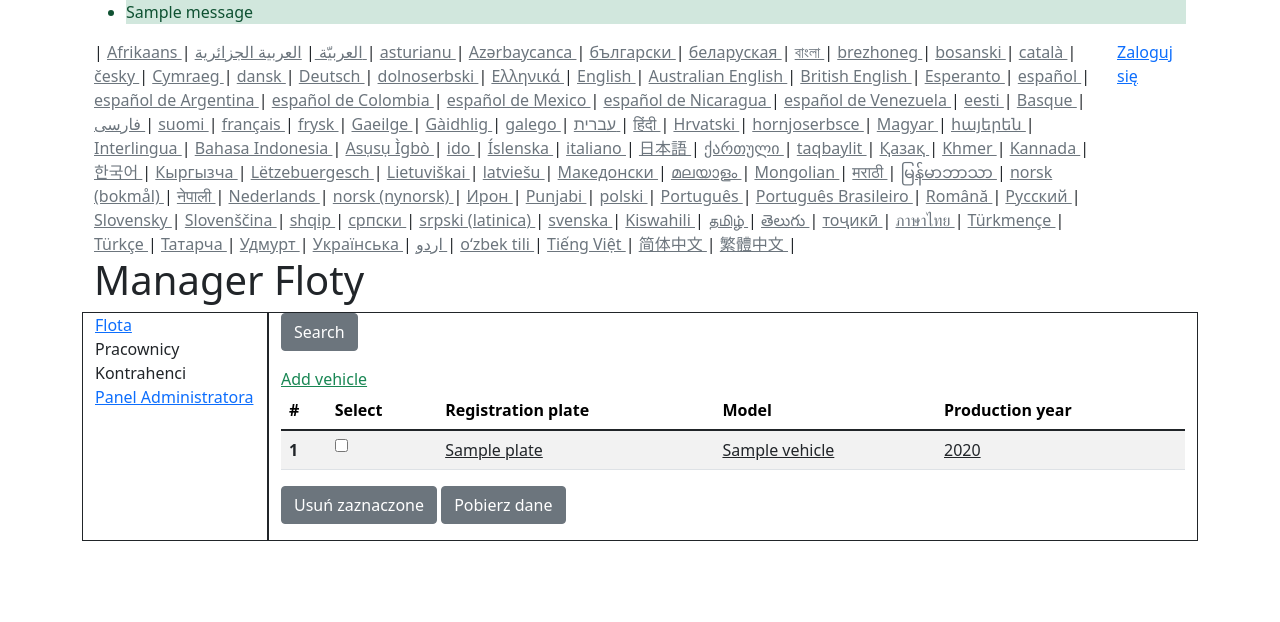
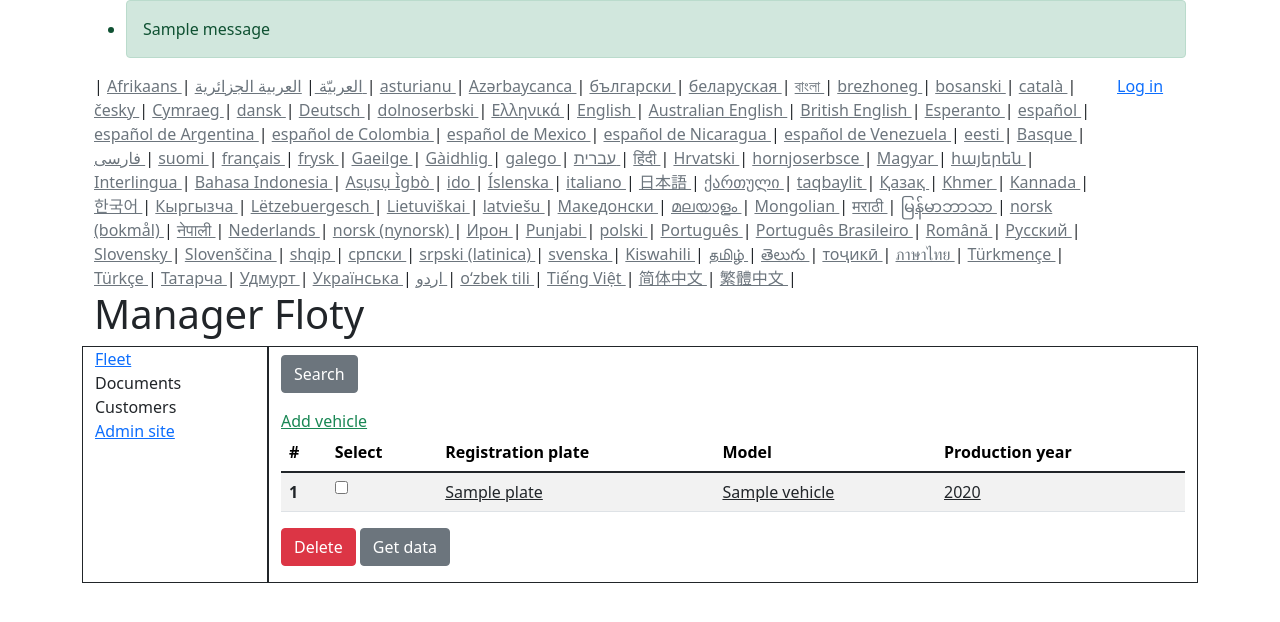
Before and after one commit to massacc/fleet, a Django app: template vehicle/templates/vehicle/vehicle_filter.html in a window 1280 px wide. Shown: the top 622 px of the page. Run offline with Django 3.2, Linux system fonts and the light colour scheme; the template is opened without the code that fills it: most values are stand-ins (such as "Sample title", 1, 10 or a date in 2020); one stand-in notice (Sample message) is shown; some libraries are stand-ins or nearby versions.

Commit message:
translations added to temlates

```diff
--- a/vehicle/templates/vehicle/base.html
+++ b/vehicle/templates/vehicle/base.html
@@ -25,7 +25,7 @@
                      {% if messages %}
                         <ul class="messages">
                             {% for message in messages %}
-                                <li class="alert-{{ message.tags }}">
+                                <li class=" alert alert-{{ message.tags }}">
                                     {{ message|safe }}
                                 </li>
                             {% endfor %}
@@ -51,9 +51,9 @@
                 </div>
                 <div class="col col-md-1">
                     {% if request.user.is_authenticated %}
-                        <a href="{% url 'vehicle:logout' %}">Wyloguj się</a>
+                        <a href="{% url 'vehicle:logout' %}">{% trans "Log out" %}</a>
                     {% else %}
-                        <a href="{% url 'vehicle:login' %}">Zaloguj się</a>
+                        <a href="{% url 'vehicle:login' %}">{% trans "Log in" %}</a>
                     {% endif %}
                 </div>
                 <div class="col col-12">
@@ -64,10 +64,10 @@
             <div class="row">
                 <!--sidebar -->
                 <div class="col col-md-2 border border-dark">
-                    <div><a href="{% url 'vehicle:vehicles' %}">Flota</a></div>
-                    <div>Pracownicy</div>
-                    <div>Kontrahenci</div>
-                    <div><a href={% url 'admin:index' %}>Panel Administratora</a></div>
+                    <div><a href="{% url 'vehicle:vehicles' %}">{% trans "Fleet" %}</a></div>
+                    <div>{% trans "Documents" %}</div>
+                    <div>{% trans "Customers" %}</div>
+                    <div><a href={% url 'admin:index' %}>{% trans "Admin site" %}</a></div>
                 </div>
 
                 <!--content-->
--- a/vehicle/templates/vehicle/vehicle_filter.html
+++ b/vehicle/templates/vehicle/vehicle_filter.html
@@ -1,17 +1,20 @@
 {% extends "vehicle/base.html" %}
+#{% load i18n %}
 {% load crispy_forms_tags %}
-
+{% load django_bootstrap5 %}
 {% block title %}Vehicles{% endblock %}
 
 {% block content %}
+
+    <form method="get">
+        <h6>{{ filter.form.plate.label }}</h6>
+        <h5>{{ filter.form.plate }}</h5>
+
+        <button type="submit" class="btn btn-secondary">{% trans "Search" %}</button>
+    </form>
+
     <div>
-    <form method="get">
-        {{ filter.form|crispy }}
-        <button type="submit" class="btn btn-secondary">Search</button>
-    </form>
-    </div>
-    <div>
-        <a href= "{% url 'vehicle:create' %}" class="link-success">Add vehicle</a>
+        <a href= "{% url 'vehicle:create' %}" class="link-success">{% trans "Add vehicle" %}</a>
     </div>
 
     <div>
@@ -20,10 +23,10 @@
         <thead>
             <tr>
                 <th scope="col">#</th>
-                <th scope='col'>Select</th>
-                <th scope="col">Registration plate</th>
-                <th scope="col">Model</th>
-                <th scope="col">Production year</th>
+                <th scope='col'>{% trans "Select" %}</th>
+                <th scope="col">{% trans "Registration plate" %}</th>
+                <th scope="col">{% trans "Model" %}</th>
+                <th scope="col">{% trans "Production year" %}</th>
             </tr>
         </thead>
         <tbody>
@@ -47,8 +50,8 @@
             {% endfor %}
         </tbody>
     </table>
-    <button type="submit" name="button" value="delete" class="btn btn-secondary">Usuń zaznaczone</button>
-    <button type="submit" name="button" value="get-csv" class="btn btn-secondary">Pobierz dane</button>
+    <button type="submit" name="button" value="delete" class="btn btn-danger">{% trans "Delete" %}</button>
+    <button type="submit" name="button" value="get-csv" class="btn btn-secondary">{% trans "Get data" %}</button>
     </form>
     </div>
 
```
Also changed, not shown: vehicle/templates/vehicle/delete_confirm.html (+4 -4 lines), vehicle/templates/vehicle/detail.html (+6 -6 lines).
